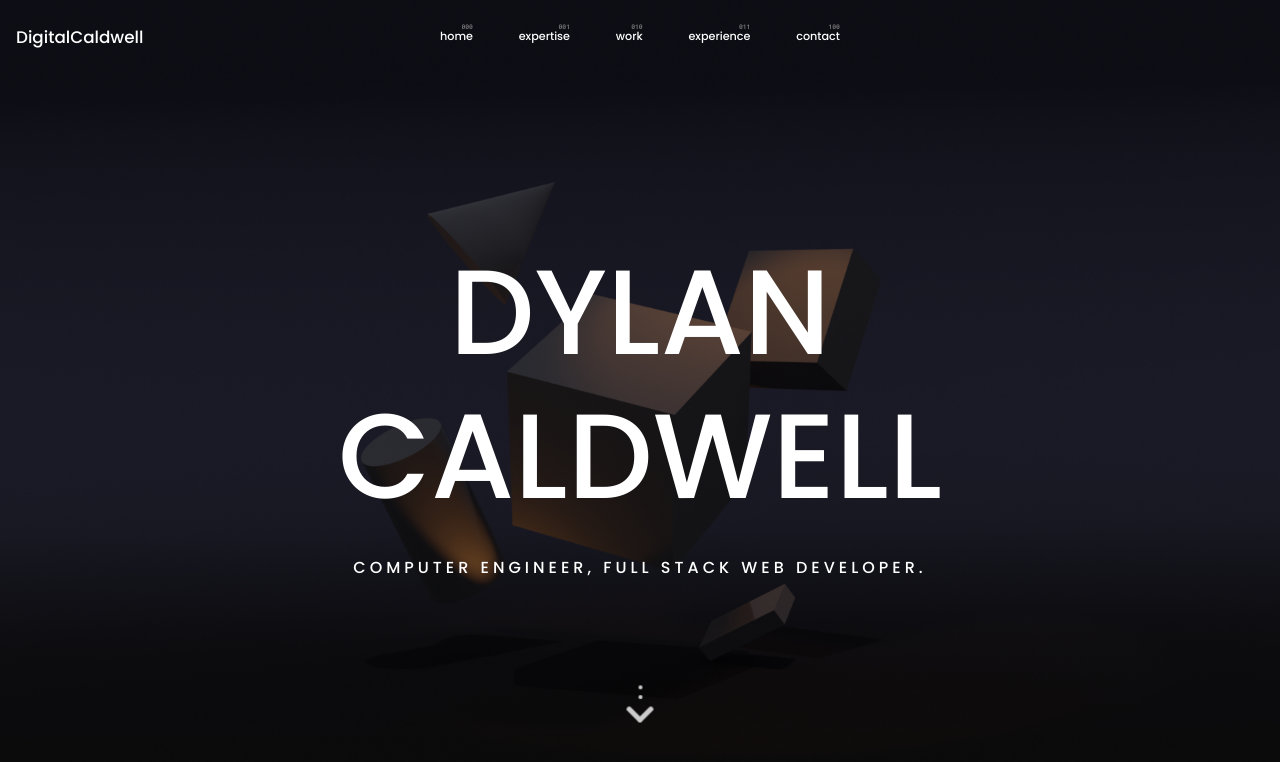
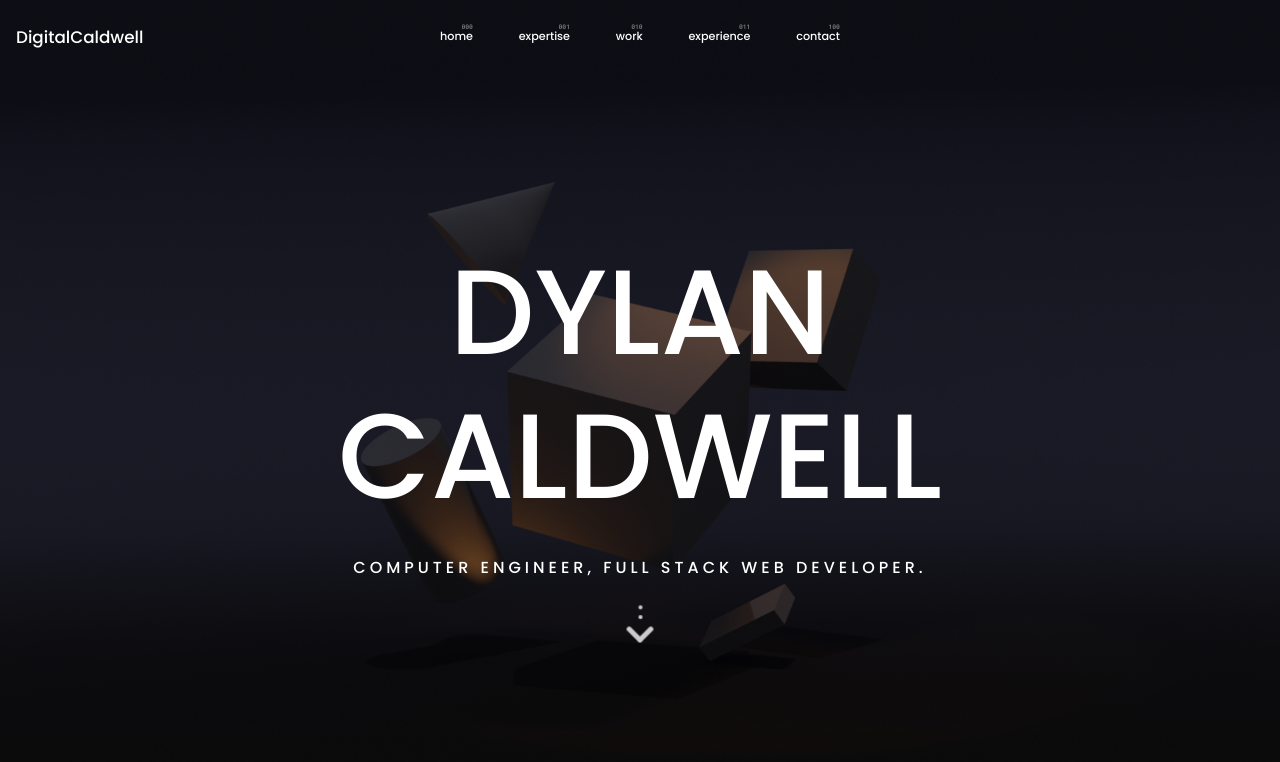
Before and after one commit to DCmax1k/Web-Portfolio-2024, a React (Create React App) app in the folder client/: page / in a window 1280 px wide. Shown: the top 762 px of the page. Built offline with nearby package versions, Linux system fonts and the light colour scheme.

Commit message:
scroll hint adjustment

```diff
--- a/client/src/index.css
+++ b/client/src/index.css
@@ -140,7 +140,7 @@ body {
 
 #landing > .scroll {
   position: absolute;
-  bottom: 10vh;
+  bottom: 20vh;
   left: 50%;
   transform: translateX(-50%);
   display: flex;
```
Also changed, not shown: 6 other files (tests, documents, lock files or other folders).
